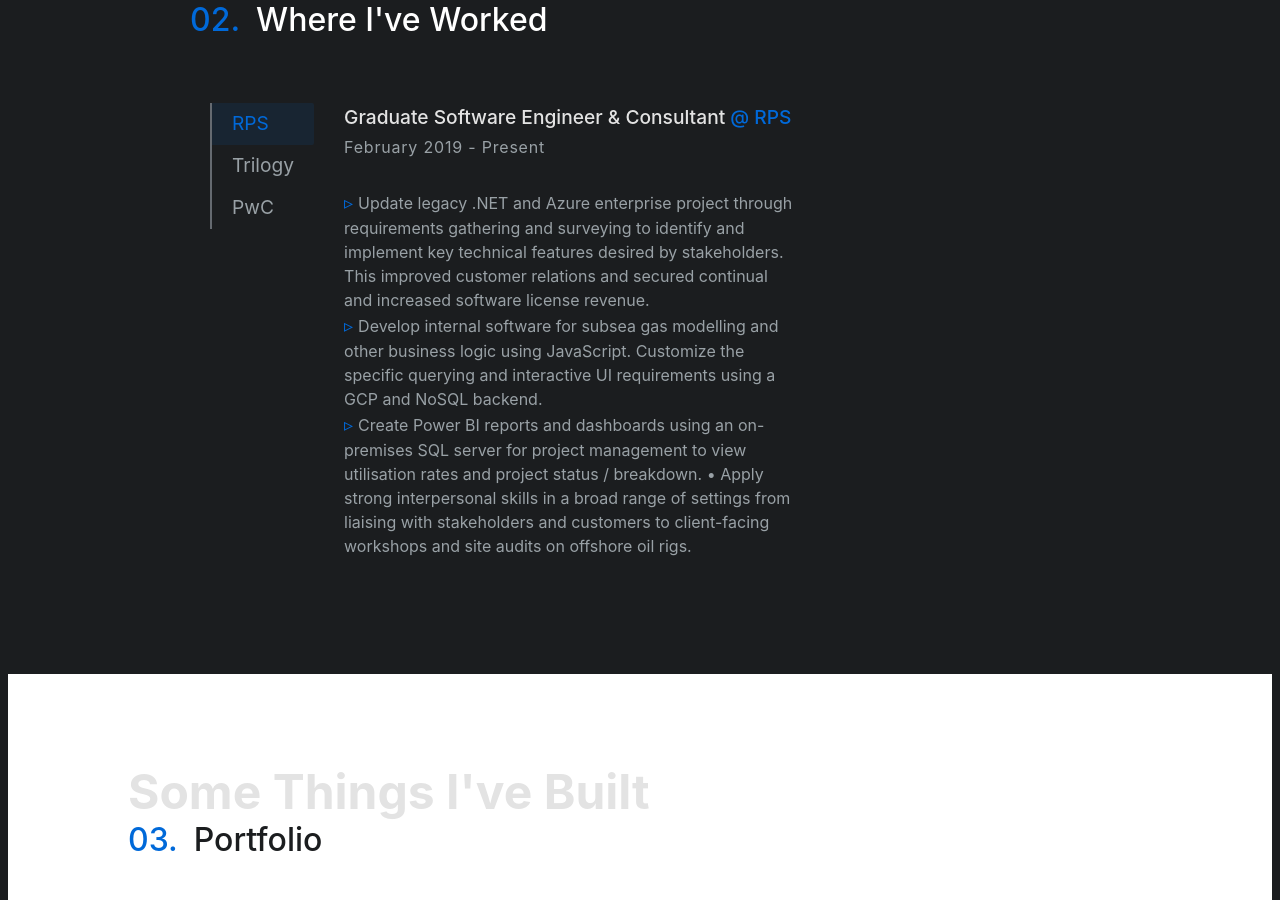
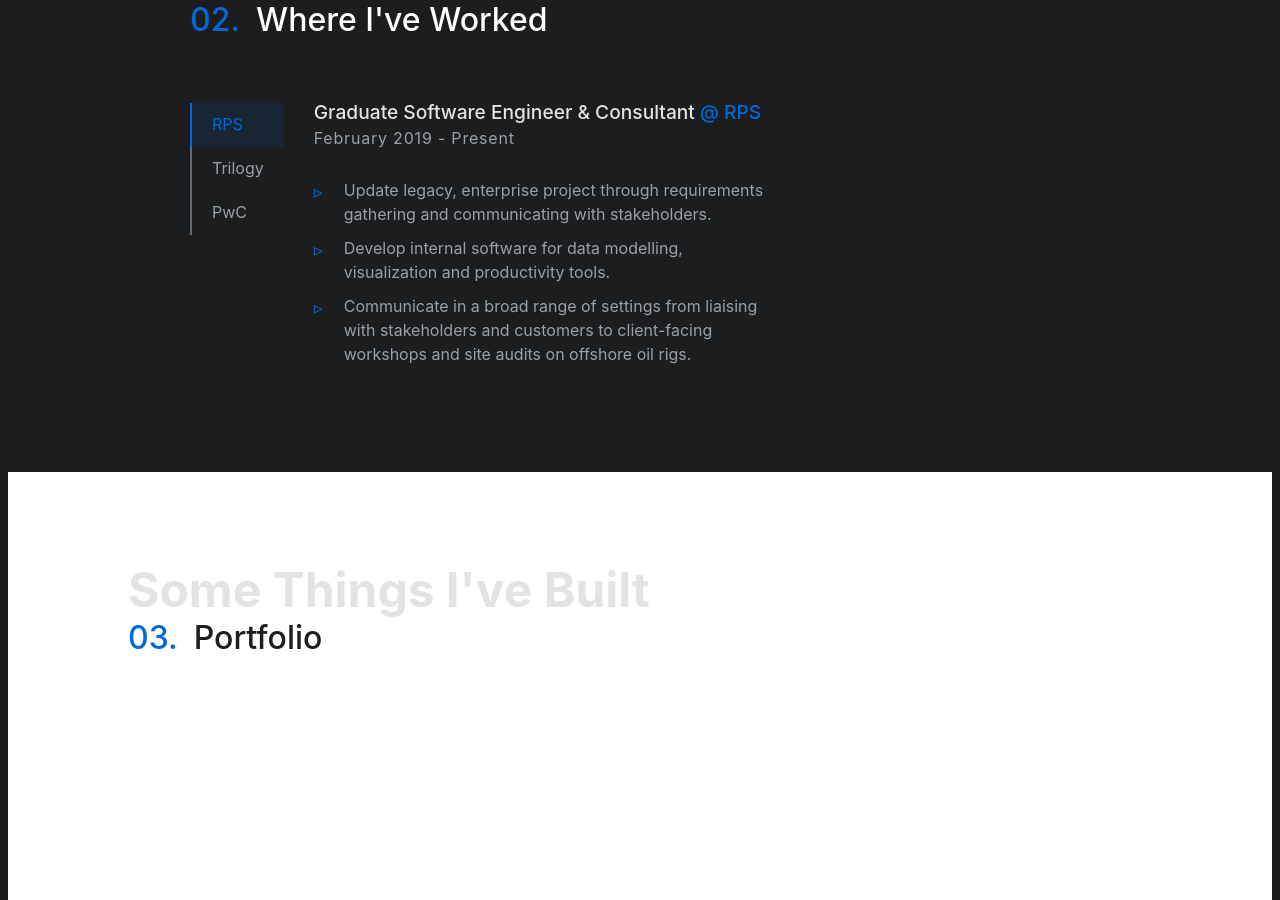
Before and after one commit to timeitel/portfolio, a Next.js app: page / in a window 1280 px wide. Shown: the part 1797-2697 px from the top of the page. Built offline with nearby package versions, Linux system fonts and the light colour scheme.

Commit message:
style: roles and duties in jobs component

```diff
--- a/components/jobs.tsx
+++ b/components/jobs.tsx
@@ -16,22 +16,17 @@ export default function Jobs() {
         <h5 className={styles.time}>February 2019 - Present</h5>
         <ul className={styles.duties}>
           <li className='list-item'>
-            Update legacy .NET and Azure enterprise project through requirements
-            gathering and surveying to identify and implement key technical
-            features desired by stakeholders. This improved customer relations
-            and secured continual and increased software license revenue.
+            Update legacy, enterprise project through requirements gathering and
+            communicating with stakeholders.
           </li>
           <li className='list-item'>
-            Develop internal software for subsea gas modelling and other
-            business logic using JavaScript. Customize the specific querying and
-            interactive UI requirements using a GCP and NoSQL backend.
+            Develop internal software for data modelling, visualization and
+            productivity tools.
           </li>
           <li className='list-item'>
-            Create Power BI reports and dashboards using an on-premises SQL
-            server for project management to view utilisation rates and project
-            status / breakdown. • Apply strong interpersonal skills in a broad
-            range of settings from liaising with stakeholders and customers to
-            client-facing workshops and site audits on offshore oil rigs.
+            Communicate in a broad range of settings from liaising with
+            stakeholders and customers to client-facing workshops and site
+            audits on offshore oil rigs.
           </li>
         </ul>
       </div>
--- a/styles/Jobs.module.scss
+++ b/styles/Jobs.module.scss
@@ -1,7 +1,5 @@
 .container {
-  padding: 20px;
   border-radius: 2px;
-  padding: 0 20px 20px;
   color: var(--c-grey-2);
   display: flex;
   flex-direction: column;
@@ -12,9 +10,9 @@
   flex-direction: row;
 
   .tab {
-    font-size: 1.2rem;
+    font-size: 1rem;
     padding: 0px 20px 2px;
-    height: 42px;
+    height: 44px;
     border-bottom: 2px solid var(--c-grey-3);
     display: flex;
     align-items: center;
@@ -40,7 +38,15 @@
 
 .duties {
   li {
+    position: relative;
+    padding-left: 30px;
     max-width: 450px;
+    margin-bottom: 10px;
+  }
+
+  li::before {
+    position: absolute;
+    left: 0;
   }
 }
 
@@ -49,13 +55,14 @@
   font-size: 1.2rem;
   color: var(--c-grey-1);
   margin-bottom: 0.2rem;
+  line-height: 1.2;
 }
 
 .time {
   font-style: 1rem;
   font-weight: normal;
   letter-spacing: 0.05em;
-  margin-bottom: 30px;
+  margin-bottom: 28px;
 }
 
 @media only screen and (min-width: 640px) {
@@ -72,7 +79,7 @@
       border-radius: 0 2px 2px 0;
     }
 
-    &.active {
+    .active {
       background: var(--c-blue-3);
       color: var(--c-blue-1);
       border-left-color: var(--c-blue-1);
@@ -83,4 +90,8 @@
     padding: 0;
     padding-left: 30px;
   }
+
+  .role {
+    line-height: 1;
+  }
 }
```
